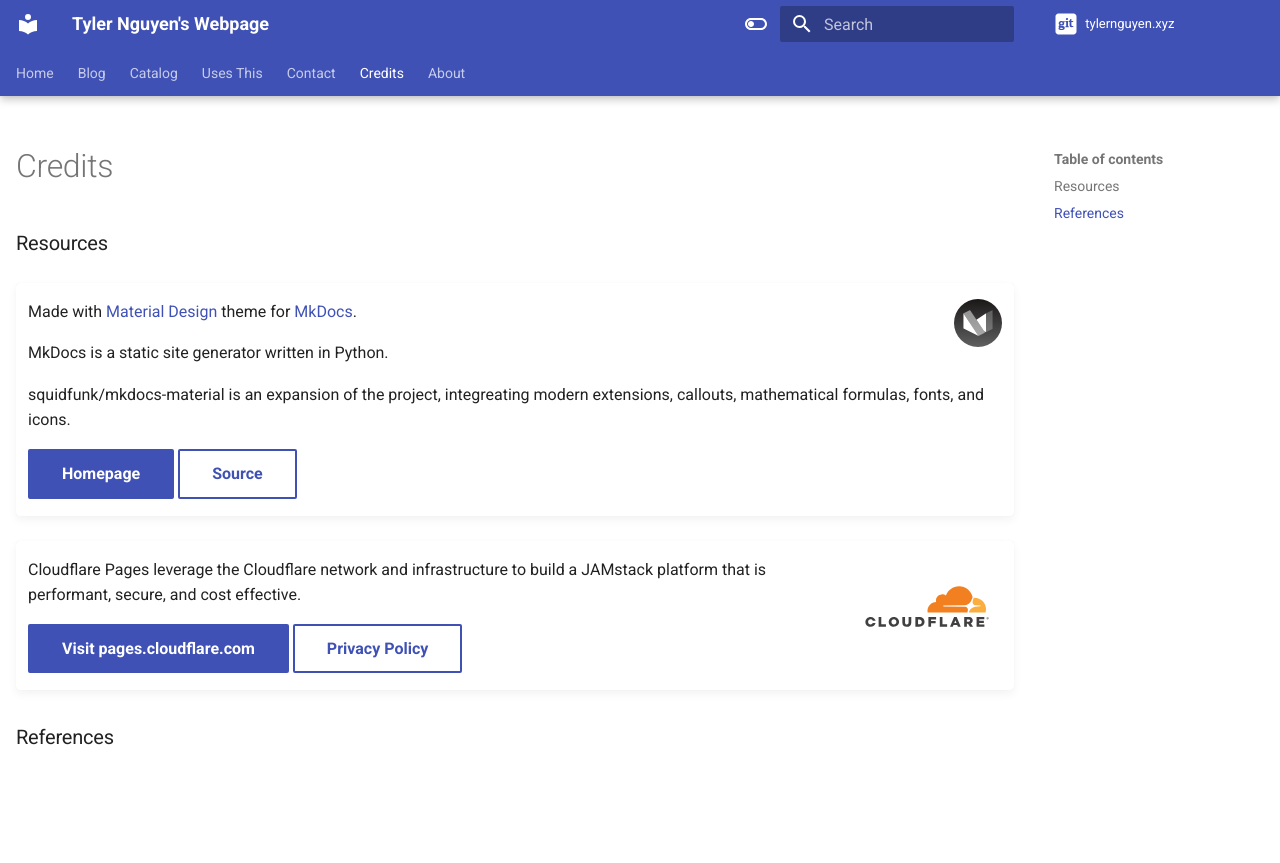
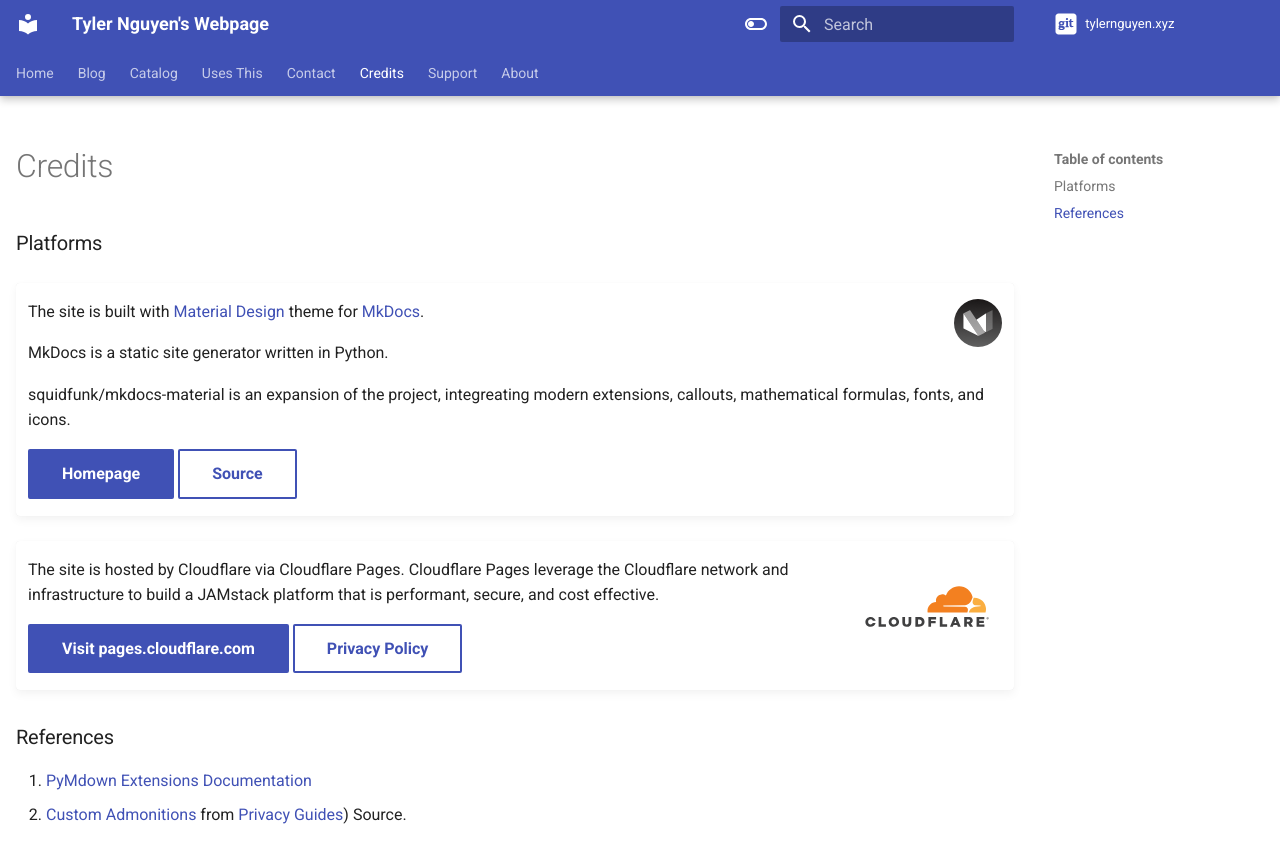
Before and after one commit to tylernguyen/tylernguyen.xyz, an MkDocs documentation site: the page built from docs/credits.md, in a window 1280 px wide. Shown: the top 863 px of the page. Built offline with MkDocs 1.6.1 and Material for MkDocs 9.7.7, drawn with Linux system fonts in a browser that asks for light colours; plug-ins that fetch from the network failed and are left out; comment, search, counter and statistics services are not loaded.

Commit message:
add a support page

```diff
--- a/docs/credits.md
+++ b/docs/credits.md
@@ -3,13 +3,13 @@
   - navigation
 ---
 
-### Resources
+### Platforms
 
 !!! recommendation
 
     ![Material for MkDocs](/assets/img/uses-this/MkDocs-Material.png){ align=right }
 
-    Made with [Material Design](https://material.io/) theme for [MkDocs](https://www.mkdocs.org/).
+    The site is built with [Material Design](https://material.io/) theme for [MkDocs](https://www.mkdocs.org/).
 
     MkDocs is a static site generator written in Python.
 
@@ -22,8 +22,11 @@
     ![Cloudflare](/assets/img/uses-this/Cloudflare-banner-light.svg#only-light){ align=right }
     ![Cloudflare](/assets/img/uses-this/Cloudflare-banner-dark.svg#only-dark){ align=right }
 
-    Cloudflare Pages leverage the Cloudflare network and infrastructure to build a JAMstack platform that is performant, secure, and cost effective.
+    The site is hosted by Cloudflare via Cloudflare Pages. Cloudflare Pages leverage the Cloudflare network and infrastructure to build a JAMstack platform that is performant, secure, and cost effective.
 
     [Visit pages.cloudflare.com](https://pages.cloudflare.com/){ .md-button .md-button--primary } [Privacy Policy](https://www.cloudflare.com/privacypolicy/){ .md-button }
 
 ### References
+
+1. [PyMdown Extensions Documentation](https://facelessuser.github.io/pymdown-extensions/)
+2. [Custom Admonitions](https://github.com/privacyguides/privacyguides.org/blob/main/docs/stylesheets/extra.css) from [Privacy Guides](https://www.privacyguides.org/)) Source.
--- a/mkdocs.yml
+++ b/mkdocs.yml
@@ -106,4 +106,5 @@
       - 'Security' : 'uses-this/security.md'
     - Contact: contact.md
     - Credits: credits.md
+    - Support: support.md
     - About: about.md
```
Also changed, not shown: docs/support.md (added, +3 -0 lines).
